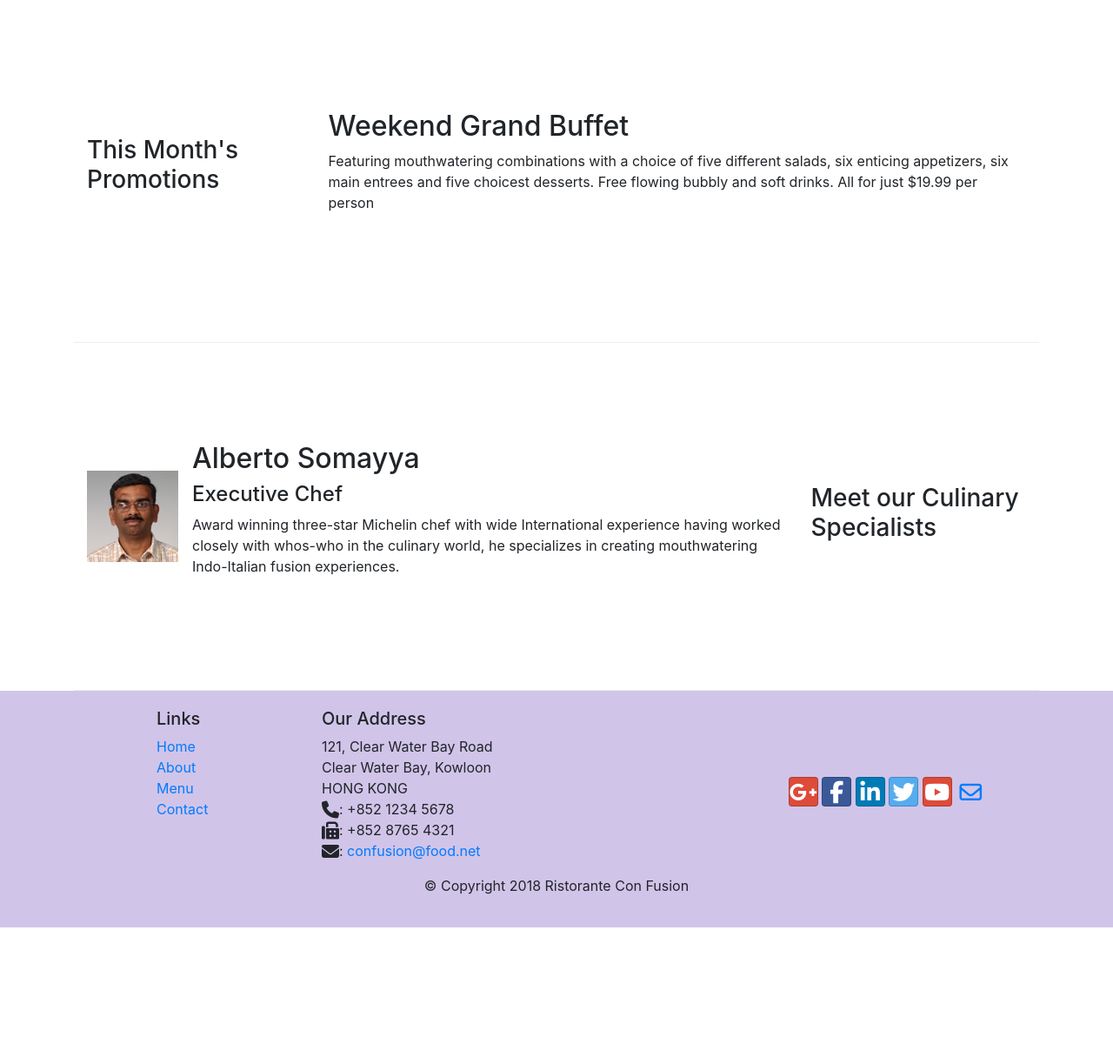
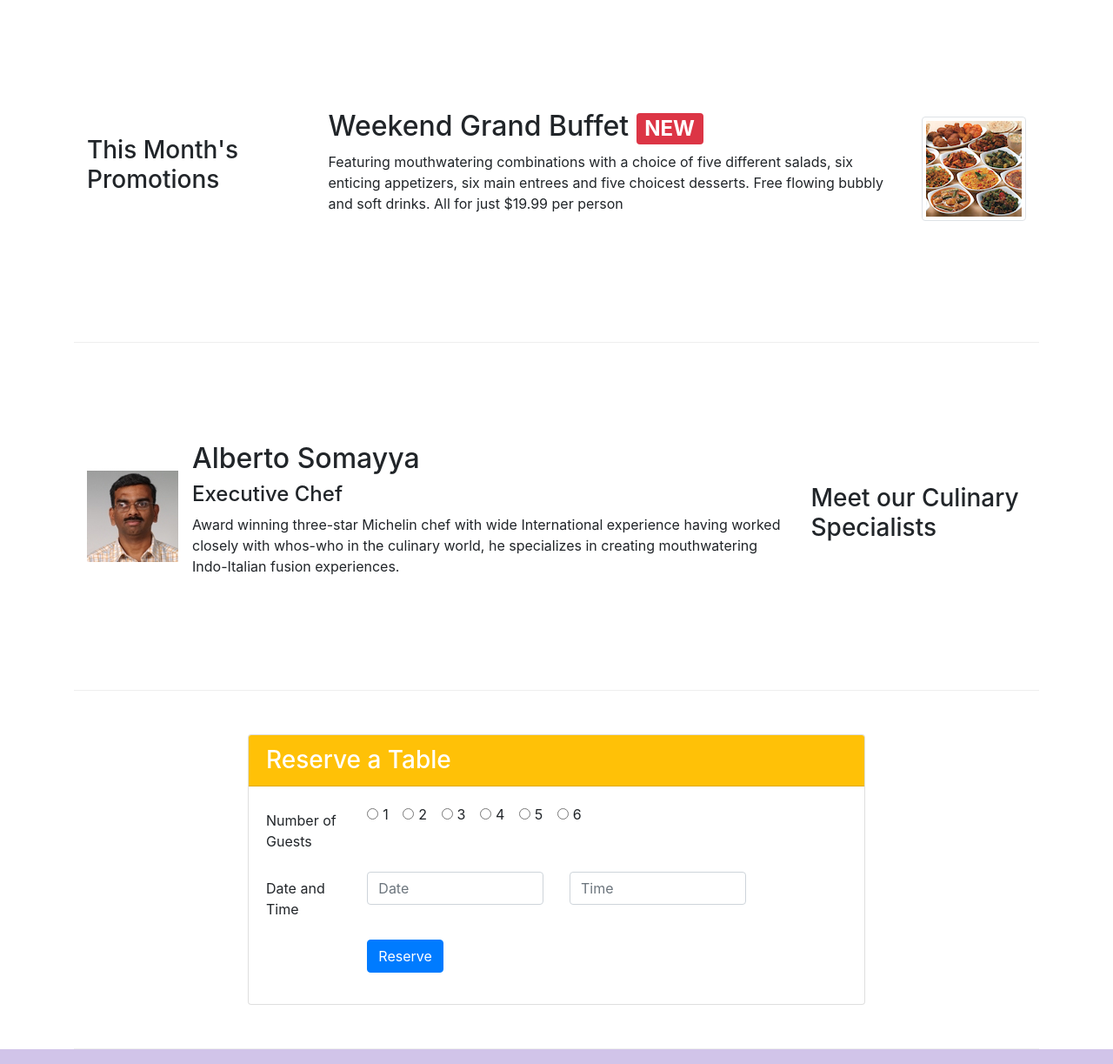
Before and after one commit to joycembika/confusion-resturant, a website: page index.html in a window 1280 px wide. Shown: the part 740-1963 px from the top of the page at 87% size. Before the commit the page ends 1806 px from the top, so only its background shows below. Drawn offline with nearby package versions, Linux system fonts and the light colour scheme.

Commit message:
Assignment 2

```diff
--- a/index.html
+++ b/index.html
@@ -41,8 +41,15 @@
                     <h1>Ristorante con Fusion</h1>
                     <p>We take inspiration from the World's best cuisines, and create a unique fusion experience. Our lipsmacking creations will tickle your culinary senses!</p>
                 </div>
-                <div class="col-12 col-sm align-self-center">
-                    <img src="img/logo.png" alt="logo" class="img-fluid">
+                <div class="col-12 col-sm-6 align-self-center">
+                    <div class="row ">
+                        <div class="col-12 col-sm-6 d-flexalign-self-center">
+                            <img src="img/logo.png" alt="logo" class="img-fluid">
+                        </div>
+                        <div class="col-12 col-md-6 align-self-sm-center ml-sm-auto">
+                            <a href="#reserve-table"><button class="btn btn-sm btn-warning btn-block">Reserve Table</button></a>
+                        </div>
+                    </div>
                 </div>
             </div>
         </div>
@@ -63,15 +70,18 @@
                 </div>
             </div>
         </div>
-
-
         <div class="row row-content align-items-center">
             <div class="col-12 col-sm-4 col-md-3">
                 <h3>This Month's Promotions</h3>
             </div>
             <div class="col col-sm col-md">
-                <h2>Weekend Grand Buffet</h2>
-                <p>Featuring mouthwatering combinations with a choice of five different salads, six enticing appetizers, six main entrees and five choicest desserts. Free flowing bubbly and soft drinks. All for just $19.99 per person </p>
+                <div class="media">
+                    <img src="img/buffet.png" alt="buffet" class="d-flex ml-3 img-thumbnail align-self-center order-last">
+                    <div class="media-body">
+                        <h2 class="mt-0">Weekend Grand Buffet <span class="badge badge-danger">NEW</span></h2>
+                        <p class="d-none d-sm-block">Featuring mouthwatering combinations with a choice of five different salads, six enticing appetizers, six main entrees and five choicest desserts. Free flowing bubbly and soft drinks. All for just $19.99 per person </p>
+                    </div>
+                </div>
             </div>
         </div>
 
@@ -85,7 +95,61 @@
                     <div class="media-body">
                         <h2 class="mt-0">Alberto Somayya</h2>
                         <h4>Executive Chef</h4>
-                        <p>Award winning three-star Michelin chef with wide International experience having worked closely with whos-who in the culinary world, he specializes in creating mouthwatering Indo-Italian fusion experiences. </p>
+                        <p class="d-none d-sm-block">Award winning three-star Michelin chef with wide International experience having worked closely with whos-who in the culinary world, he specializes in creating mouthwatering Indo-Italian fusion experiences. </p>
+                    </div>
+                </div>
+            </div>
+        </div>
+        <div class="row row-content justify-content-center" id="reserve-table">
+            <div class="col-12 col-sm-8">
+                <div class="card">
+                    <h3 class="card-header bg-warning text-white">Reserve a Table</h3>
+                    <div class="card-body">
+                        <form>
+                            <div class="form-group row">
+                                <label for="guest" class="col-12 col-md-2 col-form-label">Number of Guests</label>
+                                <div class="col-12 col-md-8">
+                                    <div class="form-check form-check-inline">
+                                        <input class="form-check-input" type="radio" name="inlineRadioOptions" id="inlineRadio1" value="option1">
+                                        <label class="form-check-label" for="inlineRadio1">1</label>
+                                    </div>
+                                    <div class="form-check form-check-inline">
+                                        <input class="form-check-input" type="radio" name="inlineRadioOptions" id="inlineRadio2" value="option2">
+                                        <label class="form-check-label" for="inlineRadio2">2</label>
+                                    </div>
+                                    <div class="form-check form-check-inline">
+                                        <input class="form-check-input" type="radio" name="inlineRadioOptions" id="inlineRadio3" value="option3">
+                                        <label class="form-check-label" for="inlineRadio3">3</label>
+                                    </div>
+                                    <div class="form-check form-check-inline">
+                                        <input class="form-check-input" type="radio" name="inlineRadioOptions" id="inlineRadio1" value="option1">
+                                        <label class="form-check-label" for="inlineRadio4">4</label>
+                                    </div>
+                                    <div class="form-check form-check-inline">
+                                        <input class="form-check-input" type="radio" name="inlineRadioOptions" id="inlineRadio2" value="option2">
+                                        <label class="form-check-label" for="inlineRadio5">5</label>
+                                    </div>
+                                    <div class="form-check form-check-inline">
+                                        <input class="form-check-input" type="radio" name="inlineRadioOptions" id="inlineRadio3" value="option3">
+                                        <label class="form-check-label" for="inlineRadio6">6</label>
+                                    </div>
+                                </div>
+                            </div>
+                            <div class="form-group row">
+                                <label for="datetime" class="col-12 col-md-2 col-form-label">Date and Time</label>
+                                <div class="col-12 col-md-4">
+                                    <input type="text" class="form-control" id="date" name="date" placeholder="Date">
+                                </div>
+                                <div class="col-12 col-md-4">
+                                    <input type="text" class="form-control" id="time" name="time" placeholder="Time">
+                                </div>
+                            </div>
+                            <div class="form-group row">
+                                <div class="offset-md-2 col-md-10">
+                                    <button type="submit" class="btn btn-primary">Reserve</button>
+                                </div>
+                            </div>
+                        </form>
                     </div>
                 </div>
             </div>
```
Also changed, not shown: css/style.css (line endings or trailing spaces), images/assignment2-d.png (added), images/assignment2-m.png (added).
